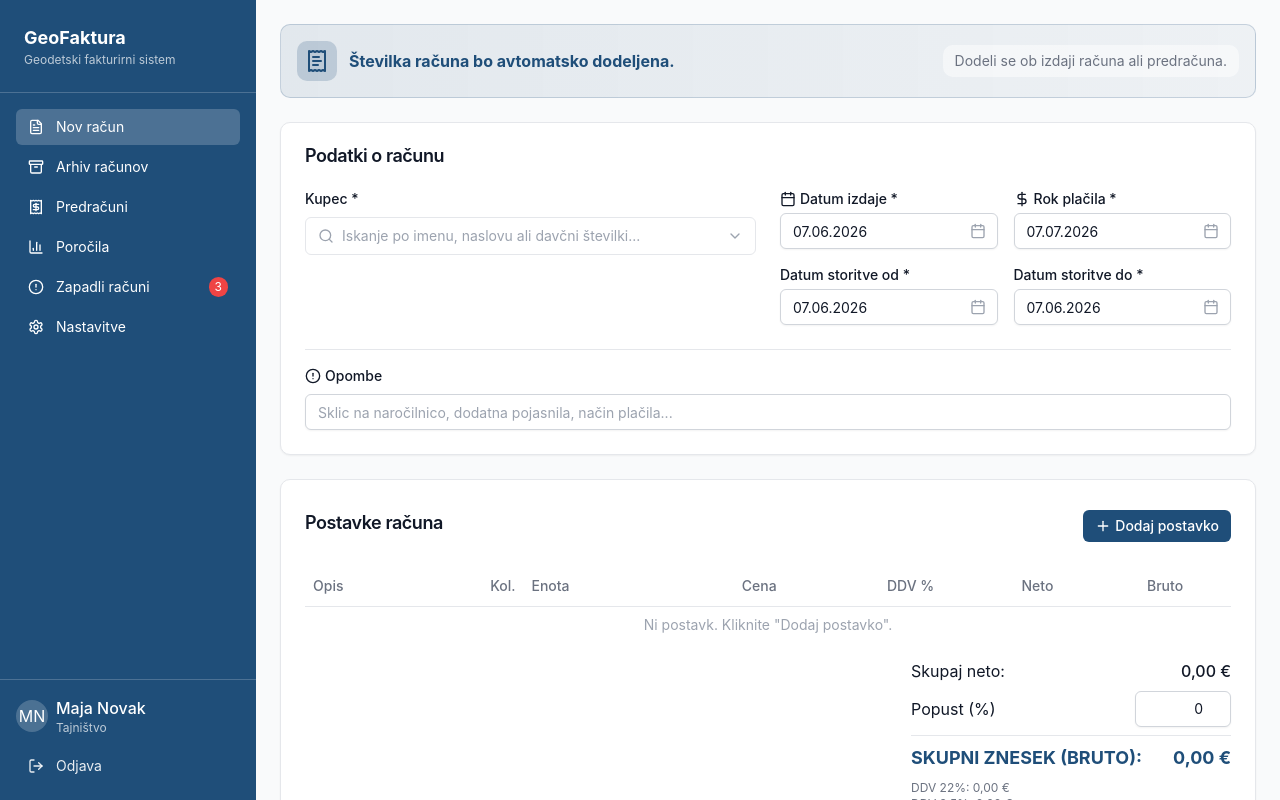
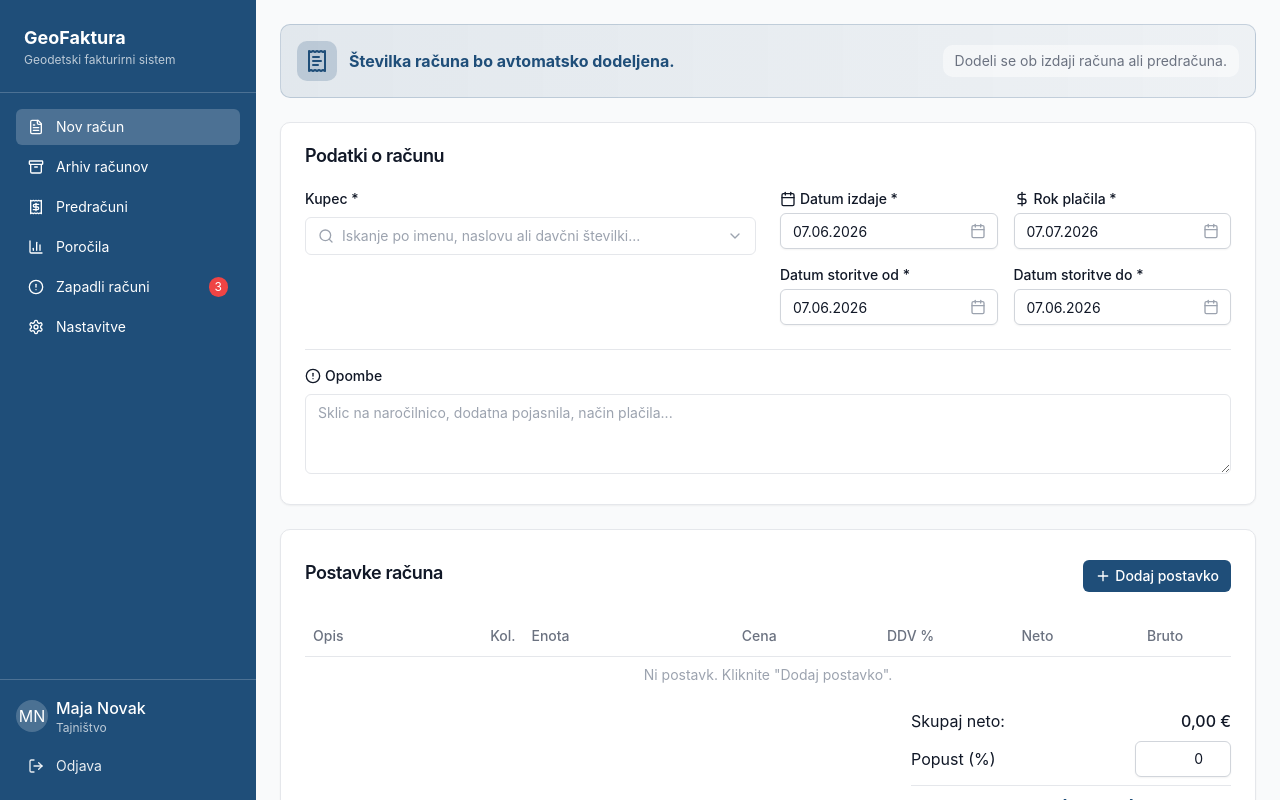
Before and after one commit to lejapetric/ixtlan, a React (Vite) app: page / in a window 1280 px wide. Both pictures are taken after a click on the button "Nov račun". Built offline with nearby package versions, Linux system fonts and the light colour scheme.

Commit message:
feat: replace note input with a textarea for improved user experience in NewInvoice component

```diff
--- a/src/components/invoice/NewInvoice.tsx
+++ b/src/components/invoice/NewInvoice.tsx
@@ -523,11 +523,12 @@ export function NewInvoice({ editingInvoice, clearEditing }: NewInvoiceProps) {
                 <AlertCircle className="w-4 h-4" />
                 Opombe
               </label>
-            <Input
+              <textarea
                 value={note}
                 onChange={e => setNote(e.target.value)}
                 placeholder="Sklic na naročilnico, dodatna pojasnila, način plačila..."
-              className="w-full"
+                className="w-full min-h-[80px] px-3 py-2 text-sm border rounded-md focus:outline-none focus:ring-2 focus:ring-primary/20 focus:border-primary resize-y"
+                rows={3}
               />
             </div>
         </CardContent>
```
Lines whose indentation alone changed are shown as unchanged.
